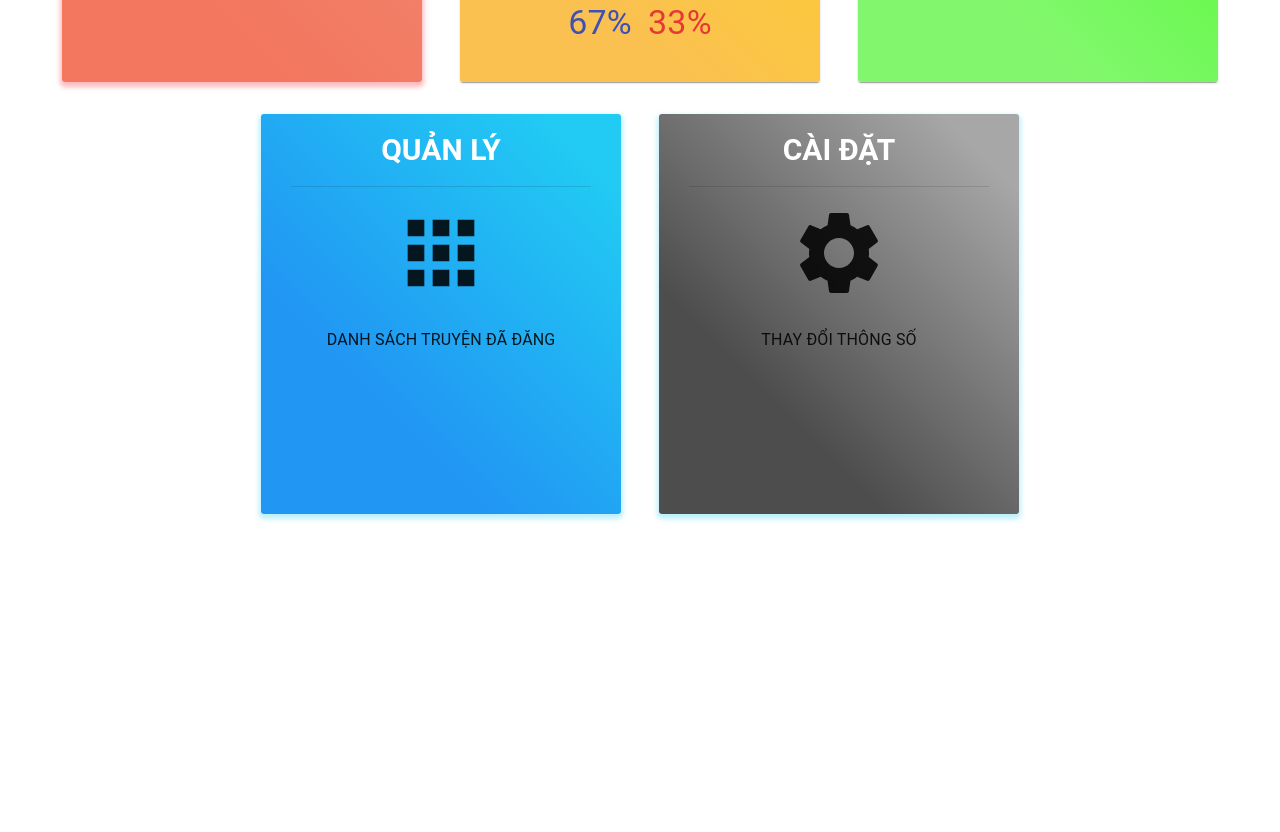
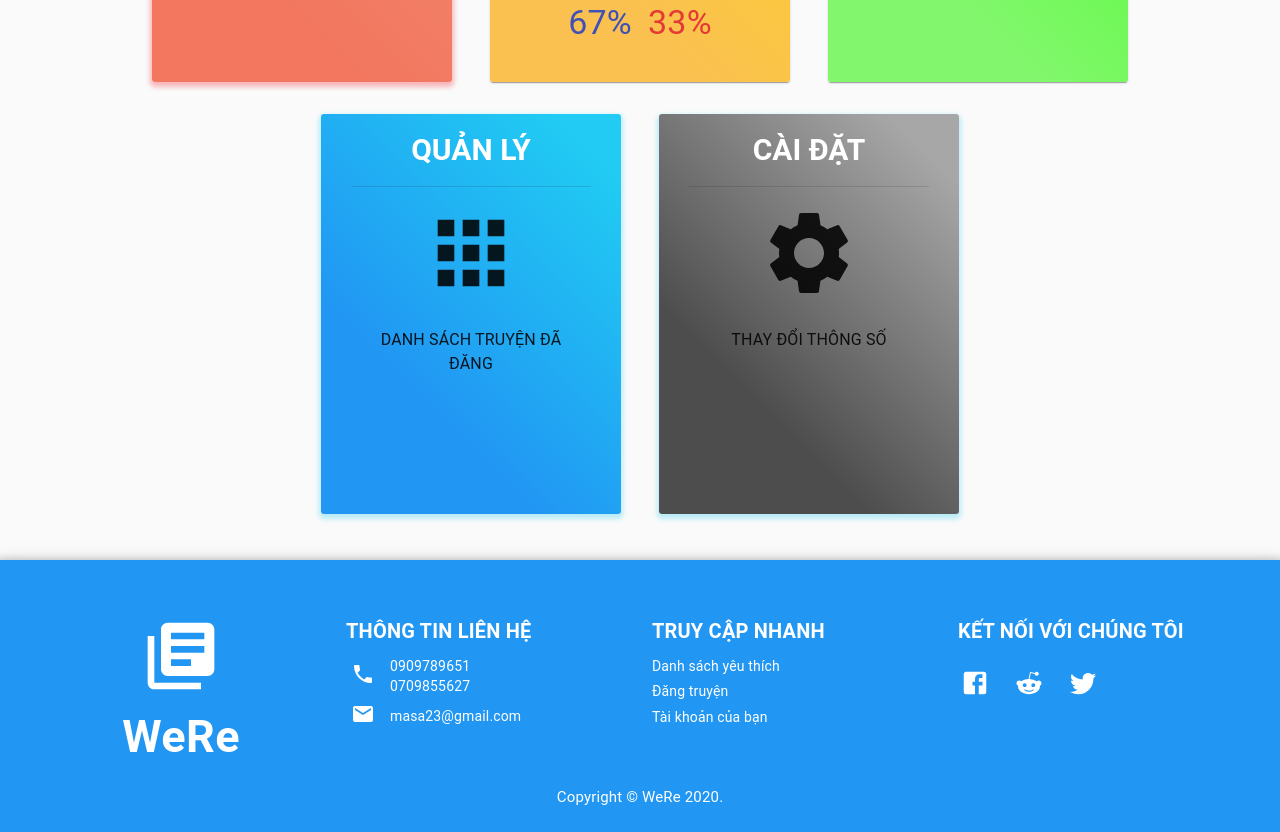
Before and after one commit to hknguyen23/WeReApp, a React (Create React App) app in the folder we-read-app/: page /Profile in a window 1280 px wide. Shown: the part 670-1502 px from the top of the page. Before the commit the page ends 1200 px from the top, so only its background shows below. Built offline with nearby package versions, Linux system fonts and the light colour scheme.

Commit message:
add sticky footer

```diff
--- a/we-read-app/src/App.js
+++ b/we-read-app/src/App.js
@@ -12,6 +12,7 @@ import Profile from "./components/profile/profile";
 import Reading from './components/reading/reading';
 import PrivateRoute from './components/PrivateRoute';
 import Searching from './components/searching/searching';
+import StickyFooter from './components/stickyFooter/StickyFooter';
 
 const routes = [
   {
@@ -77,6 +78,7 @@ function App() {
             <Home />
           </Route>
         </Switch>
+        <StickyFooter />
       </div>
     </Router>
 
--- a/we-read-app/src/components/detail/detail.js
+++ b/we-read-app/src/components/detail/detail.js
@@ -5,6 +5,7 @@ import {
   makeStyles,
   Typography,
   Divider,
+  Tooltip,
   Button,
   Card,
   TextField
@@ -46,6 +47,18 @@ const useStyles = makeStyles((theme) => ({
     backgroundColor: 'black'
   },
   button: {
+    padding: 0,
+    borderRadius: '8px',
+    lineHeight: 'normal',
+    fontWeight: 'normal',
+    textTransform: 'none',
+    color: 'white',
+    backgroundColor: '#27ae60',
+    "&:hover": {
+      backgroundColor: '#0d5e36',
+    }
+  },
+  readNowButton: {
     padding: 0,
     borderRadius: '8px',
     lineHeight: 'normal',
@@ -226,9 +239,11 @@ function Detail() {
     window.scrollTo(0, 0);
     const fictionCopy = JSON.parse(JSON.stringify(fiction));
     if (ID <= 25) {
+      fictionCopy.id = novels[ID - 1].id;
       fictionCopy.title = novels[ID - 1].name;
       fictionCopy.imgURL = imgURL[novels[ID - 1].id % imgURL.length];
     } else {
+      fictionCopy.id = topMonth[ID - 25 - 1].id;
       fictionCopy.title = topMonth[ID - 25 - 1].name;
       fictionCopy.imgURL = topMonth[ID - 25 - 1].img;
     }
@@ -261,11 +276,13 @@ function Detail() {
       list.push(
         <Card key={i} style={{
           height: '56px', backgroundColor: '#e5e5e5', display: 'flex',
-          alignItems: 'center', marginBottom: '2px'
+          alignItems: 'center', marginBottom: '2px', paddingLeft: '15px', paddingRight: '10px'
         }}
         >
           <Typography style={{ fontSize: '16px', width: '30%', color: '#0276af', textDecoration: 'underline' }}>
+            <Link key={chapters[i].ordinal} to={"/Reading/" + fiction.id + "/" + chapters[i].ordinal}>
               Chương {chapters[i].ordinal}
+            </Link>
           </Typography>
           <Typography style={{ fontSize: '16px', width: '40%', textAlign: 'center' }}>
             Cập nhật vào khoảng {calculateDaysAdded(new Date(chapters[i].dateAdded), new Date())} ngày
@@ -405,29 +422,30 @@ function Detail() {
             </div>
             <Divider className={classes.divider} style={{ marginBottom: '10px' }}></Divider>
             <div style={{ textAlign: 'center' }}>
-              <Button className={classes.button} style={{
-                width: '340px', height: '64px',
-                backgroundColor: '#eb5757', fontSize: '30px', fontWeight: 'bold', marginRight: '24px'
+              <Button variant="contained"  color="secondary" className={classes.readNowButton} style={{
+                width: '340px', height: '64px', fontSize: '30px', fontWeight: 'bold', marginRight: '24px'
               }}
                 onClick={handleMoveToReadingPage}
               >
                 Đọc ngay
               </Button>
+              <Tooltip title="Bình luận" aria-label="Bình luận">
                 <Button className={classes.button} style={{
-                width: '64px', height: '64px', color: 'white',
-                backgroundColor: '#27ae60', marginRight: '24px'
+                  width: '64px', height: '64px', marginRight: '24px'
                 }}
                   href="#commentSection"
                 >
                   <QuestionAnswerIcon style={{ width: '48px', height: '48px' }} />
                 </Button>
+              </Tooltip>
+              <Tooltip title="Lưu vào yêu thích" aria-label="Lưu vào yêu thích">
                 <Button className={classes.button} style={{
-                width: '64px', height: '64px', color: 'white',
-                backgroundColor: '#27ae60', marginRight: '24px'
+                  width: '64px', height: '64px', marginRight: '24px'
                 }}
                 >
                   <BookmarkIcon style={{ width: '48px', height: '48px' }} />
                 </Button>
+              </Tooltip>
             </div>
           </div>
         </div>
@@ -452,7 +470,7 @@ function Detail() {
             Bình luận ({fiction.comments.length})
           </Typography>
           <Divider className={classes.divider} style={{ marginTop: '-3px', marginBottom: '5px' }}></Divider>
-          <TextField placeholder="Nhập bình luận..." fullWidth multiline rows={5} rowsMax={5}
+          <TextField placeholder="  Nhập bình luận..." fullWidth multiline rows={5} rowsMax={5}
             style={{ backgroundColor: '#bbbbbb', marginBottom: '20px' }}
             inputProps={{ style: { fontSize: '16px' } }} // font size of input text
           />
--- a/we-read-app/src/components/home/home.js
+++ b/we-read-app/src/components/home/home.js
@@ -126,8 +126,8 @@ export default function Home() {
 
   React.useEffect(() => {
 
-    const start = (page - 1) * 9;
-    const end = start + 9 - 1;
+    const start = (page - 1) * 12;
+    const end = start + 12 - 1;
     const paginatedNovels = novelByCat.filter((item, index) => index >= start && index <= end);
     setDisplayNovels(paginatedNovels);
 
@@ -137,7 +137,7 @@ export default function Home() {
     <>
       <Container className={classes.cardGrid} maxWidth="xl">
         <Grid container spacing={3}>
-          <Grid item xs={12} sm={2} md={2}>
+          <Grid item xs={12} sm={12} md={2}>
             <Card className={classes.card}>
               <CardHeader title={<b>THỂ LOẠI</b>} style={{ color: "#FF781F" }} className={classes.cardHeader} />
               <CardContent className={classes.cardContent}>
@@ -166,7 +166,7 @@ export default function Home() {
             </Card>
           </Grid>
 
-          <Grid item xs={12} sm={6} md={6}>
+          <Grid item xs={12} sm={12} md={6}>
             <div style={{ marginBottom: '15px' }}>
               <SimpleFilter sortStrategy={sortStrategy} setSortStrategy={setSortStrategy} />
             </div>
@@ -180,9 +180,9 @@ export default function Home() {
                     // (
                     //   sortStrategy === 0 ?
                     displayedNovels.map((novel, index) => (
-                      <Grid item xs={12} sm={4} md={4} key={index}>
+                      <Grid item xs={4} sm={3} md={3} key={index}>
                         <Link to={`/Detail/${novel.id}`} style={{ textDecoration: "none", color: "white" }}>
-                          <img src={imgURL[novel.id % imgURL.length]} width="100%" height="220px" style={{ borderRadius: '8px' }}></img>
+                          <img src={imgURL[novel.id % imgURL.length]} width="100%" height="180px" style={{ borderRadius: '8px' }}></img>
                         </Link>
 
                         <div >
@@ -216,7 +216,7 @@ export default function Home() {
               novelByCat.length !== 0 ?
                 <div style={{ display: 'flex', justifyContent: 'center' }}>
                   <PaginationRounded
-                    count={Math.ceil(novelByCat.length / 9)}
+                    count={Math.ceil(novelByCat.length / 12)}
                     color="primary"
                     size="large"
                     page={page}
@@ -227,7 +227,7 @@ export default function Home() {
             }
           </Grid>
 
-          <Grid item xs={12} sm={4} md={4}>
+          <Grid item xs={12} sm={12} md={4}>
             <TopFilter topStrategy={topStrategy} setTopStrategy={setTopStrategy} />
             <div style={{ backgroundColor: '#E1E1E1', paddingTop: "8px" }}>
               {
--- a/we-read-app/src/components/reading/ControlPanel.js
+++ b/we-read-app/src/components/reading/ControlPanel.js
@@ -48,7 +48,7 @@ const ControlPanel = ({ theme }) => {
                     Chương trước
                 </Button>
                 <Button fullWidth variant="contained" color="primary" className={`${classes.button} ${classes.middleButton}`}
-                    onClick={() => { histoty.push("1"); }}
+                    onClick={() => { histoty.push("/Detail/1"); }}
 
                 >
                     Danh sách chương
--- a/we-read-app/src/components/reading/InfoPanel.js
+++ b/we-read-app/src/components/reading/InfoPanel.js
@@ -5,6 +5,7 @@ import {
   makeStyles,
   Typography,
   Link,
+  Tooltip,
   Button
 } from '@material-ui/core';
 import { novels, topMonth, imgURL } from '../../resources/data/data'
@@ -49,7 +50,10 @@ const useStyles = makeStyles((theme) => ({
     color: 'white',
     backgroundColor: '#27ae60',
     borderRadius: '8px',
-    marginRight: '10px'
+    marginRight: '10px',
+    "&:hover": {
+      backgroundColor: '#0d5e36',
+    }
   },
   author: (theme) => ({
     fontSize: textSize,
@@ -116,12 +120,17 @@ const InfoPanel = ({ theme, ID }) => {
         <div className={classes.rightContainer}>
           <div style={{ display: 'flex', alignItems: 'center' }}>
             <Typography variant="h4" className={classes.title}>{fiction.title}</Typography>
+
+            <Tooltip title="Bình luận" aria-label="Bình luận">
               <Button className={classes.button} onClick={() => { histoty.push("/Detail/1"); }}>
                 <QuestionAnswerIcon style={{ width: '30px', height: '30px' }}></QuestionAnswerIcon>
               </Button>
+            </Tooltip>
+            <Tooltip title="Lưu vào yêu thích" aria-label="Lưu vào yêu thích">
               <Button className={classes.button} onClick={() => { histoty.push("/Detail/1"); }}>
                 <BookmarkIcon style={{ width: '30px', height: '30px' }}></BookmarkIcon>
               </Button>
+            </Tooltip>
           </div>
           <Typography style={{ fontSize: textSize, display: 'flex', color: 'gray' }}>
             Bởi&nbsp;
--- a/we-read-app/src/components/reading/Toolbar.js
+++ b/we-read-app/src/components/reading/Toolbar.js
@@ -5,6 +5,7 @@ import {
   TextField,
   Typography,
   Switch,
+  Tooltip,
   makeStyles
 } from '@material-ui/core';
 import FontDownloadIcon from '@material-ui/icons/FontDownload';
@@ -89,11 +90,13 @@ const Toolbar = (props) => {
     <React.Fragment>
       <Container className={classes.root} maxWidth={false}>
         <Box className={classes.toolbar}>
-          <Typography className={classes.marginIcon}>Dark mode</Typography>
+          <Typography className={classes.marginIcon}>Nền tối</Typography>
           <Switch className={classes.marginGroup} onChange={handleChangeTheme}
             color="secondary" name="dark"
           />
-          <FontDownloadIcon className={`${classes.fontIcon} ${classes.marginIcon}`} />
+          <Tooltip title="Phông chữ" aria-label="Phông chữ">
+            <FontDownloadIcon className={`${classes.fontIcon} ${classes.marginIcon}`} />
+          </Tooltip>
           <TextField className={`${classes.fontDropdown} ${classes.marginGroup} ${classes.textField}`}
             size="small" name="font" required select variant="outlined" value={props.font}
             onChange={handleChangeFont} SelectProps={{ native: true }}
@@ -104,7 +107,7 @@ const Toolbar = (props) => {
               </option>
             ))}
           </TextField>
-          <Typography className={classes.marginIcon}>Size</Typography>
+          <Typography className={classes.marginIcon}>Cỡ chữ</Typography>
           <TextField className={`${classes.marginGroup} ${classes.textField}`} size="small" name="fontSize"
             required select variant="outlined" value={props.fontSize}
             onChange={handleChangeFontSize} SelectProps={{ native: true }}
@@ -115,7 +118,7 @@ const Toolbar = (props) => {
               </option>
             ))}
           </TextField>
-          <Typography className={classes.marginIcon}>Indent</Typography>
+          <Typography className={classes.marginIcon}>Độ rộng</Typography>
           <TextField className={`${classes.marginGroup} ${classes.textField}`} size="small" name="indent"
             required select variant="outlined" value={props.indent}
             onChange={handleChangeIndent} SelectProps={{ native: true }}
--- /dev/null
+++ b/we-read-app/src/components/stickyFooter/StickyFooter.js
@@ -0,0 +1,161 @@
+import React from 'react';
+import { Link as LINK } from 'react-router-dom'
+import CssBaseline from '@material-ui/core/CssBaseline';
+import Typography from '@material-ui/core/Typography';
+import { makeStyles } from '@material-ui/core/styles';
+import Container from '@material-ui/core/Container';
+import Link from '@material-ui/core/Link';
+import Grid from '@material-ui/core/Grid';
+import FacebookIcon from '@material-ui/icons/Facebook';
+import TwitterIcon from '@material-ui/icons/Twitter';
+import RedditIcon from '@material-ui/icons/Reddit';
+import PhoneIcon from '@material-ui/icons/Phone';
+import MailIcon from '@material-ui/icons/Mail';
+import IconButton from '@material-ui/core/IconButton';
+import LibraryBooksIcon from '@material-ui/icons/LibraryBooks';
+
+function Copyright() {
+  return (
+    <Typography variant="body2" color="textSecondary" style={{
+      color: 'white',
+      fontSize: '15px'
+    }}>
+      {'Copyright © '}
+      <Link color="inherit" href="https://material-ui.com/">
+        WeRe
+      </Link>{' '}
+      {new Date().getFullYear()}
+      {'.'}
+    </Typography>
+  );
+}
+
+const useStyles = makeStyles((theme) => ({
+  root: {
+    display: 'flex',
+    flexDirection: 'column',
+    minHeight: '35vh',
+    marginTop: '30px'
+  },
+  main: {
+    marginTop: theme.spacing(4),
+    marginBottom: theme.spacing(2),
+  },
+  footer: {
+    padding: theme.spacing(3, 2),
+    marginTop: 'auto',
+    backgroundColor: '#2196F3',
+
+  },
+  paperLikeShadow: {
+    boxShadow: '0 4px 8px 5px rgba(0, 0, 0, 0.2), 0 6px 20px 0 rgba(0, 0, 0, 0.19)',
+  },
+  quickAccess: {
+    color: "white",
+    cursor: 'pointer',
+    "&:hover": {
+      color: "#FF781F"
+    },
+    textDecoration: 'none'
+  }
+}));
+
+export default function StickyFooter() {
+  const classes = useStyles();
+
+  return (
+    <div className={classes.root}>
+      <CssBaseline />
+
+      <footer className={`${classes.footer} ${classes.paperLikeShadow}`} >
+        <Container maxWidth="lg"
+          style={{
+            color: 'white',
+            // fontWeight: 'bold'
+          }}
+          className={classes.main}
+        >
+          <Grid container spacing={3}>
+            <Grid item xs={6} sm={3} md={3} style={{ textAlign: 'center' }}>
+              <Typography >
+                <LibraryBooksIcon style={{ fontSize: '80px' }} />
+              </Typography>
+              <Typography style={{ fontSize: '45px', fontWeight: 'bold' }}>WeRe</Typography>
+            </Grid>
+            <Grid item xs={6} sm={3} md={3} style={{ textAlign: 'left' }}>
+              <Typography style={{ fontSize: '20px', marginBottom: '10px' }}><b> THÔNG TIN LIÊN HỆ</b></Typography>
+              <div style={{ display: 'table', margin: '5px' }}>
+                <div style={{ display: 'table-cell', verticalAlign: 'middle', paddingRight: '15px' }}>
+                  <PhoneIcon />
+                </div>
+                <div style={{ display: 'table-cell', verticalAlign: 'middle' }}>
+                  <div>
+                    0909789651
+                  </div>
+                  <div>
+                    0709855627
+                  </div>
+                </div>
+              </div>
+              <div style={{ display: 'table', margin: '5px' }}>
+                <div style={{ display: 'table-cell', verticalAlign: 'middle', paddingRight: '15px' }}>
+                  <MailIcon />
+                </div>
+                <div style={{ display: 'table-cell', verticalAlign: 'middle' }}>
+                  <div>
+                    masa23@gmail.com
+                  </div>
+                </div>
+              </div>
+            </Grid>
+            <Grid item xs={6} sm={3} md={3} style={{ textAlign: 'left' }}>
+              <Typography style={{ fontSize: '20px', marginBottom: '10px' }}><b> TRUY CẬP NHANH</b></Typography>
+              <div>
+                <div style={{ paddingRight: '15px', marginTop: '5px', marginBottom: '5px' }}>
+                  <Link className={classes.quickAccess}>Danh sách yêu thích</Link>
+                </div>
+                <div style={{ paddingRight: '15px', marginTop: '5px', marginBottom: '5px' }}>
+                  <LINK to="/Uploading" className={classes.quickAccess}>Đăng truyện</LINK>
+                </div>
+                <div style={{ paddingRight: '15px', marginTop: '5px', marginBottom: '5px' }}>
+                  <LINK to="/Profile" className={classes.quickAccess}>Tài khoản của bạn</LINK>
+                </div>
+              </div>
+            </Grid>
+
+            <Grid item xs={6} sm={3} md={3} style={{ textAlign: 'left' }}>
+              <Typography style={{ fontSize: '20px', marginBottom: '10px' }}><b> KẾT NỐI VỚI CHÚNG TÔI</b></Typography>
+              <div style={{ display: 'table' }}>
+                <div style={{ display: 'table-cell', verticalAlign: 'middle', paddingRight: '15px' }}>
+                  <IconButton style={{ color: 'white', marginLeft: '-10px' }}>
+                    <FacebookIcon style={{ fontSize: '30px' }} />
+                  </IconButton>
+                  <IconButton style={{ color: 'white' }}>
+                    <RedditIcon style={{ fontSize: '30px' }} />
+                  </IconButton>
+                  <IconButton style={{ color: 'white' }}>
+                    <TwitterIcon style={{ fontSize: '30px' }} />
+                  </IconButton>
+                </div>
+              </div>
+            </Grid>
+          </Grid>
+
+          {/* <Typography variant="h2" component="h1" gutterBottom>
+              Sticky footer
+            </Typography>
+            <Typography variant="h5" component="h2" gutterBottom>
+              {'Pin a footer to the bottom of the viewport.'}
+              {'The footer will move as the main element of the page grows.'}
+            </Typography>
+            <Typography variant="body1">Sticky footer placeholder.</Typography> */}
+        </Container>
+        {/* <Typography variant="body1">
+
+          </Typography> */}
+
+        <Copyright />
+      </footer>
+    </div >
+  );
+}
--- a/we-read-app/src/components/uploading/uploading.js
+++ b/we-read-app/src/components/uploading/uploading.js
@@ -9,6 +9,11 @@ import {
   Divider,
   Grid,
   TextField,
+  Dialog,
+  DialogTitle,
+  DialogContent,
+  DialogContentText,
+  CircularProgress,
   Typography,
   FormControlLabel,
   FormHelperText,
@@ -37,6 +42,10 @@ const useStyles = makeStyles((theme) => ({
   },
   cardContent: {
     padding: '16px 20px',
+    display: 'flex',
+  },
+  cardContentGrid: {
+    width: '90%'
   },
   inputLabel: {
     display: 'flex',
@@ -108,37 +117,44 @@ const useStyles = makeStyles((theme) => ({
   uploadButton: {
     backgroundColor: '#2196F3',
     color: '#FFFFFF',
-  }
+  },
+  dialogContent: {
+    display: 'flex',
+    flexDirection: 'column',
+    justifyContent: 'center',
+    alignItems: 'center',
+    marginBottom: '20px'
+  },
 
 
 }));
 
 const ageGroup = [
   {
-    value: 'all',
+    value: 'Mọi lứa tuổi',
     label: 'Mọi lứa tuổi'
   },
   {
-    value: 'teen',
+    value: 'Teen',
     label: 'Teen'
   },
   {
-    value: '18',
+    value: 'Trên 18 tuổi',
     label: 'Trên 18 tuổi'
   }
 ];
 
 const language = [
   {
-    value: 'vietnam',
+    value: 'Tiếng Việt',
     label: 'Tiếng Việt'
   },
   {
-    value: 'english',
+    value: 'Tiếng Anh',
     label: 'Tiếng Anh'
   },
   {
-    value: 'another',
+    value: 'Ngôn ngữ khác',
     label: 'Ngôn ngữ khác'
   }
 ];
@@ -191,8 +207,8 @@ function Uploading() {
     title: '',
     shortDes: '',
     longDes: '',
-    age: '',
-    language: '',
+    age: 'Mọi lứa tuổi',
+    language: 'Tiếng Việt',
     genre: {},
     tags: {},
     titleChapter: '',
@@ -341,7 +357,7 @@ function Uploading() {
 
 
   // submit form
-  const onSubmit = (event) => {
+  const onSubmit = async (event) => {
     var tempErrors = { ...errors };;
     if (values.title === '') {
       tempErrors.title = "* Không được để trống";
@@ -363,13 +379,36 @@ function Uploading() {
       console.log(tempErrors)
     }
     else {
-      histoty.push("/Detail/1");
+      //setOpenWaiting(true);
+      //await delay(2000);
+      //histoty.push("/Detail/1");
       console.log(values)
+      console.log(selectedFile)
 
     }
   };
 
+  // dialog for when waiting for quick play
+  const [openWaiting, setOpenWaiting] = useState(false);
+  const delay = ms => new Promise(res => setTimeout(res, ms));
+
+  const handleCloseSuccess = (e) => {
+    setOpenWaiting(false);
+  };
+
   return (
+    <React.Fragment>
+      <Dialog
+        open={openWaiting}
+        onClose={(e) => handleCloseSuccess(e)}
+        aria-labelledby="alert-dialog-title"
+        aria-describedby="alert-dialog-description"
+      >
+        <DialogTitle id="alert-dialog-title">Đang đăng truyện...</DialogTitle>
+        <DialogContent className={classes.dialogContent}>
+          <CircularProgress />
+        </DialogContent>
+      </Dialog>
       <Container className={classes.root} maxWidth={false}>
         <form autoComplete="off" noValidate>
           <Card>
@@ -380,7 +419,7 @@ function Uploading() {
 
             <GroupHeader title="Thông tin cơ bản" />
             <CardContent className={classes.cardContent}>
-            <Grid container spacing={2}>
+              <Grid container spacing={2} className={classes.cardContentGrid}>
                 <Grid item xs={3}>
                   <Container className={classes.inputLabel}>
                     <Typography>Tiêu đề </Typography>
@@ -639,6 +678,7 @@ function Uploading() {
           </Card>
         </form>
       </Container>
+    </React.Fragment>
   );
 }
 
```
Also changed, not shown: 1 other file (tests, documents, lock files or other folders). Lines whose indentation alone changed are shown as unchanged.
